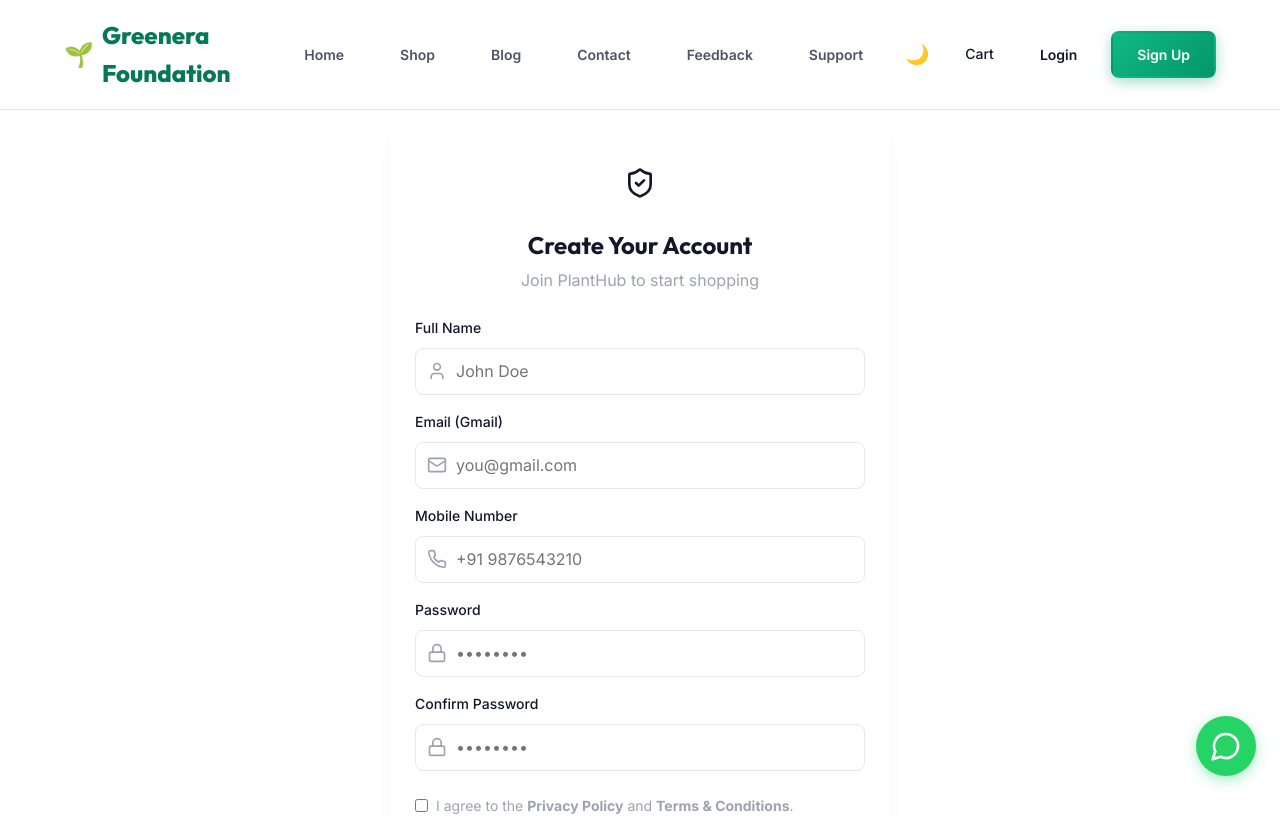
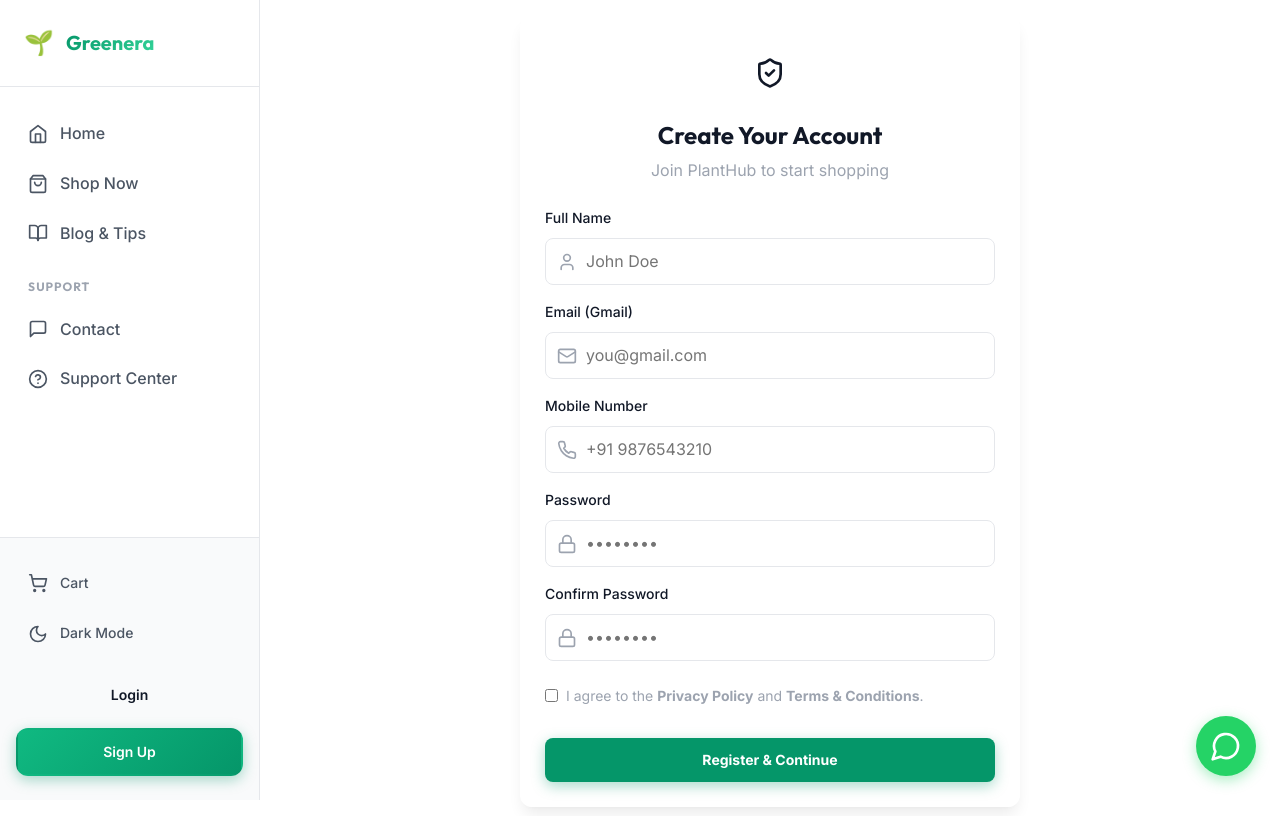
Before and after one commit to planthub87134-cpu/planthub, a React (Vite) app in the folder planthub/: page /signup in a window 1280 px wide. Shown: the top 816 px of the page. Built offline with nearby package versions, Linux system fonts and the light colour scheme; no server answers; the database is empty.

Commit message:
Change top navigation to left sidebar dashboard layout

```diff
--- a/planthub/src/components/layout/PageLayout.jsx
+++ b/planthub/src/components/layout/PageLayout.jsx
@@ -2,18 +2,20 @@
 
 import React from 'react';
 import { Outlet } from 'react-router';
-import Navbar from './Navbar';
+import Sidebar from './Sidebar';
 import MegaFooter from './MegaFooter';
 import WhatsAppWidget from '../common/WhatsAppWidget';
 
 export default function PageLayout() {
   return (
-    <div className="min-h-screen" style={{ display: 'flex', flexDirection: 'column' }}>
-      <Navbar />
-      <main style={{ flex: 1 }}>
-        <Outlet />
-      </main>
-      <MegaFooter />
+    <div className="layout-wrapper" style={{ display: 'flex', minHeight: '100vh' }}>
+      <Sidebar />
+      <div className="main-content-wrapper" style={{ flex: 1, display: 'flex', flexDirection: 'column', minWidth: 0 }}>
+        <main style={{ flex: 1 }}>
+          <Outlet />
+        </main>
+        <MegaFooter />
+      </div>
       <WhatsAppWidget />
     </div>
   );
--- /dev/null
+++ b/planthub/src/components/layout/Sidebar.jsx
@@ -0,0 +1,143 @@
+import React, { useState, useEffect } from 'react';
+import { Link, useLocation, useNavigate } from 'react-router';
+import { useAuth } from '../../context/AuthContext';
+import { useCart } from '../../hooks/useCart';
+import { getInitials } from '../../utils/formatters';
+import { Home, ShoppingBag, BookOpen, MessageSquare, HelpCircle, Shield, Menu, X, Sun, Moon, ShoppingCart, LogOut, User } from 'lucide-react';
+
+export default function Sidebar() {
+  const { user, signOut } = useAuth();
+  const { cartCount } = useCart();
+  const [mobileOpen, setMobileOpen] = useState(false);
+  const [isDarkMode, setIsDarkMode] = useState(false);
+  const location = useLocation();
+  const navigate = useNavigate();
+
+  useEffect(() => {
+    const savedTheme = localStorage.getItem('theme');
+    if (savedTheme === 'dark') {
+      setIsDarkMode(true);
+      document.documentElement.setAttribute('data-theme', 'dark');
+    }
+  }, []);
+
+  const toggleTheme = () => {
+    if (isDarkMode) {
+      document.documentElement.removeAttribute('data-theme');
+      localStorage.setItem('theme', 'light');
+      setIsDarkMode(false);
+    } else {
+      document.documentElement.setAttribute('data-theme', 'dark');
+      localStorage.setItem('theme', 'dark');
+      setIsDarkMode(true);
+    }
+  };
+
+  const isActive = (path) => location.pathname === path || (path !== '/' && location.pathname.startsWith(path));
+
+  const handleLogout = async () => {
+    await signOut();
+    navigate('/');
+  };
+
+  const NavLink = ({ to, icon, label }) => (
+    <Link
+      to={to}
+      className={`sidebar-link ${isActive(to) ? 'active' : ''}`}
+      onClick={() => setMobileOpen(false)}
+    >
+      {icon}
+      <span>{label}</span>
+    </Link>
+  );
+
+  return (
+    <>
+      {/* Mobile Toggle Button (Visible only on small screens) */}
+      <button
+        className="mobile-sidebar-toggle"
+        onClick={() => setMobileOpen(!mobileOpen)}
+        style={{ position: 'fixed', top: '15px', left: '15px', zIndex: 1000, background: 'var(--bg-primary)', border: '1px solid var(--border-light)', padding: '10px', borderRadius: '8px', boxShadow: '0 2px 10px rgba(0,0,0,0.1)' }}
+      >
+        {mobileOpen ? <X size={24} /> : <Menu size={24} />}
+      </button>
+
+      {/* Sidebar overlay for mobile */}
+      {mobileOpen && (
+        <div
+          className="sidebar-overlay"
+          onClick={() => setMobileOpen(false)}
+          style={{ position: 'fixed', inset: 0, backgroundColor: 'rgba(0,0,0,0.5)', zIndex: 998 }}
+        />
+      )}
+
+      {/* Sidebar Container */}
+      <aside className={`sidebar ${mobileOpen ? 'open' : ''}`}>
+        <div className="sidebar-header">
+          <Link to="/" className="sidebar-brand" onClick={() => setMobileOpen(false)}>
+            <span className="sidebar-brand-icon">🌱</span>
+            <h2>Greenera</h2>
+          </Link>
+        </div>
+
+        <nav className="sidebar-nav">
+          <div className="sidebar-nav-group">
+            <NavLink to="/" icon={<Home size={20} />} label="Home" />
+            <NavLink to="/shop" icon={<ShoppingBag size={20} />} label="Shop Now" />
+            <NavLink to="/blog" icon={<BookOpen size={20} />} label="Blog & Tips" />
+          </div>
+
+          <div className="sidebar-nav-group">
+            <h4 className="sidebar-nav-title">Support</h4>
+            <NavLink to="/contact" icon={<MessageSquare size={20} />} label="Contact" />
+            <NavLink to="/support" icon={<HelpCircle size={20} />} label="Support Center" />
+          </div>
+
+          {user && ['admin', 'manager', 'agent'].includes(user.role) && (
+            <div className="sidebar-nav-group">
+              <h4 className="sidebar-nav-title">Administration</h4>
+              {user.role === 'admin' && <NavLink to="/admin" icon={<Shield size={20} />} label="Admin Dashboard" />}
+              {user.role === 'manager' && <NavLink to="/manager" icon={<Shield size={20} />} label="Manager Dashboard" />}
+              {user.role === 'agent' && <NavLink to="/agent" icon={<Shield size={20} />} label="Agent Panel" />}
+            </div>
+          )}
+        </nav>
+
+        <div className="sidebar-footer">
+          <div className="sidebar-actions">
+            <Link to="/cart" className="sidebar-action-btn" onClick={() => setMobileOpen(false)}>
+              <ShoppingCart size={20} />
+              <span>Cart</span>
+              {cartCount > 0 && <span className="sidebar-cart-badge">{cartCount}</span>}
+            </Link>
+
+            <button className="sidebar-action-btn" onClick={toggleTheme}>
+              {isDarkMode ? <Sun size={20} /> : <Moon size={20} />}
+              <span>{isDarkMode ? 'Light Mode' : 'Dark Mode'}</span>
+            </button>
+          </div>
+
+          {user ? (
+            <div className="sidebar-user">
+              <div className="sidebar-user-info">
+                <div className="avatar">{getInitials(user.name)}</div>
+                <div className="sidebar-user-details">
+                  <span className="sidebar-user-name">{user.name}</span>
+                  <span className="sidebar-user-role">{user.role}</span>
+                </div>
+              </div>
+              <button className="sidebar-logout-btn" onClick={handleLogout} title="Sign Out">
+                <LogOut size={20} />
+              </button>
+            </div>
+          ) : (
+            <div className="sidebar-auth">
+              <Link to="/login" className="btn btn-outline" style={{ width: '100%', marginBottom: '10px' }} onClick={() => setMobileOpen(false)}>Login</Link>
+              <Link to="/signup" className="btn btn-primary" style={{ width: '100%' }} onClick={() => setMobileOpen(false)}>Sign Up</Link>
+            </div>
+          )}
+        </div>
+      </aside>
+    </>
+  );
+}
--- a/planthub/src/styles/components.css
+++ b/planthub/src/styles/components.css
@@ -602,3 +602,199 @@
 .toast-success { border-left-color: var(--success-500); }
 .toast-error { border-left-color: var(--danger-500); }
 .toast-warning { border-left-color: var(--warning-500); }
+
+/* --- Sidebar Navigation --- */
+.sidebar {
+  width: 260px;
+  background-color: var(--bg-primary);
+  border-right: 1px solid var(--border-light);
+  display: flex;
+  flex-direction: column;
+  height: 100vh;
+  position: sticky;
+  top: 0;
+  transition: transform 0.3s ease;
+  z-index: 999;
+}
+
+.sidebar-header {
+  padding: 24px;
+  border-bottom: 1px solid var(--border-light);
+}
+
+.sidebar-brand {
+  display: flex;
+  align-items: center;
+  gap: 12px;
+  text-decoration: none;
+  color: var(--text-primary);
+}
+
+.sidebar-brand-icon {
+  font-size: 24px;
+}
+
+.sidebar-brand h2 {
+  font-size: 20px;
+  margin: 0;
+  background: linear-gradient(135deg, var(--primary-600), var(--primary-400));
+  -webkit-background-clip: text;
+  -webkit-text-fill-color: transparent;
+}
+
+.sidebar-nav {
+  flex: 1;
+  overflow-y: auto;
+  padding: 24px 16px;
+}
+
+.sidebar-nav-group {
+  margin-bottom: 24px;
+}
+
+.sidebar-nav-title {
+  font-size: 12px;
+  text-transform: uppercase;
+  letter-spacing: 1px;
+  color: var(--text-muted);
+  margin-bottom: 12px;
+  padding-left: 12px;
+  font-weight: 700;
+}
+
+.sidebar-link {
+  display: flex;
+  align-items: center;
+  gap: 12px;
+  padding: 10px 12px;
+  border-radius: 8px;
+  text-decoration: none;
+  color: var(--text-secondary);
+  font-weight: 500;
+  transition: all 0.2s ease;
+  margin-bottom: 4px;
+}
+
+.sidebar-link:hover {
+  background-color: var(--primary-50);
+  color: var(--primary-600);
+}
+
+.sidebar-link.active {
+  background-color: var(--primary-500);
+  color: white;
+  box-shadow: 0 4px 10px rgba(16, 185, 129, 0.3);
+}
+
+.sidebar-footer {
+  padding: 24px 16px;
+  border-top: 1px solid var(--border-light);
+  background-color: var(--bg-secondary);
+}
+
+.sidebar-actions {
+  display: flex;
+  flex-direction: column;
+  gap: 8px;
+  margin-bottom: 16px;
+}
+
+.sidebar-action-btn {
+  display: flex;
+  align-items: center;
+  gap: 12px;
+  background: transparent;
+  border: none;
+  padding: 10px 12px;
+  width: 100%;
+  cursor: pointer;
+  color: var(--text-secondary);
+  font-size: 14px;
+  font-weight: 500;
+  text-decoration: none;
+  border-radius: 8px;
+  transition: all 0.2s ease;
+}
+
+.sidebar-action-btn:hover {
+  background-color: var(--bg-primary);
+  color: var(--text-primary);
+}
+
+.sidebar-cart-badge {
+  background-color: var(--primary-500);
+  color: white;
+  padding: 2px 8px;
+  border-radius: 12px;
+  font-size: 12px;
+  font-weight: bold;
+  margin-left: auto;
+}
+
+.sidebar-user {
+  display: flex;
+  align-items: center;
+  justify-content: space-between;
+  padding-top: 16px;
+  border-top: 1px solid var(--border-light);
+}
+
+.sidebar-user-info {
+  display: flex;
+  align-items: center;
+  gap: 12px;
+}
+
+.sidebar-user-details {
+  display: flex;
+  flex-direction: column;
+}
+
+.sidebar-user-name {
+  font-weight: 600;
+  font-size: 14px;
+  color: var(--text-primary);
+}
+
+.sidebar-user-role {
+  font-size: 12px;
+  color: var(--text-muted);
+  text-transform: capitalize;
+}
+
+.sidebar-logout-btn {
+  background: transparent;
+  border: none;
+  color: var(--danger-500);
+  cursor: pointer;
+  padding: 8px;
+  border-radius: 8px;
+}
+
+.sidebar-logout-btn:hover {
+  background-color: rgba(239, 68, 68, 0.1);
+}
+
+.mobile-sidebar-toggle {
+  display: none;
+}
+
+/* Responsive Styles */
+@media (max-width: 992px) {
+  .mobile-sidebar-toggle {
+    display: block;
+  }
+
+  .sidebar {
+    position: fixed;
+    transform: translateX(-100%);
+  }
+
+  .sidebar.open {
+    transform: translateX(0);
+  }
+
+  .main-content-wrapper {
+    padding-top: 60px; /* Space for the floating mobile toggle button */
+  }
+}
```
